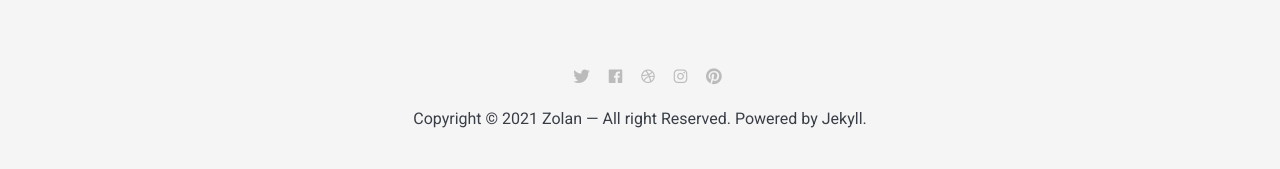
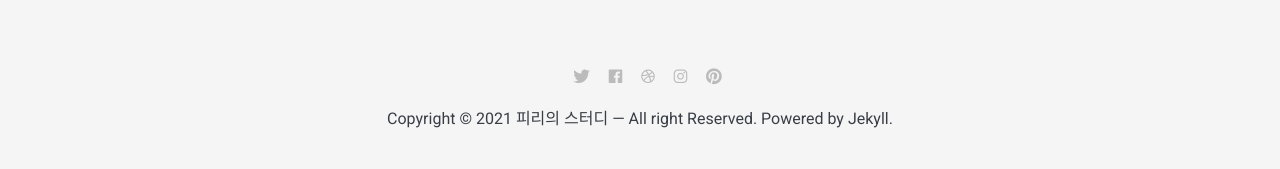
Before and after one commit to piripiribangbang/piripiribangbang.github.io, a Jekyll site: the page built from _pages/about.md, in a window 1280 px wide. Shown: the part 2152-2321 px from the top of the page. Built offline with Jekyll 4.4.1, drawn with Linux system fonts in a browser that asks for light colours; nearby versions of some CDN libraries.

Commit message:
Update settings.yml

```diff
--- a/_data/settings.yml
+++ b/_data/settings.yml
@@ -1,16 +1,16 @@
 #-------------------------------
 # General Site Settings
-title: Zolan
+title: 피리의 스터디
 logo: logo.svg # You can add own logo.
-description: Zolan is modern minimal theme for Jekyll
+description: "piri's study"
 
 
 #-------------------------------
 # Author Settings
 author:
-  name: Alex Rodriguez
-  image: 01.jpg
-  say-hello: Hello, I’m <strong>Alex Rodriguez</strong>
+  name: piri
+  image:
+  say-hello: Hello, I’m <strong>piri</strong>
   bio: Designs, talks, and writes about <strong>web</strong>, <strong>ethics</strong>, <strong>privacy</strong>, and dev. I share design tutorials, free resources and inspiration. Loves <a href="#">music</a> & riding his bicycle.
 
 
@@ -25,7 +25,7 @@
 
 #-------------------------------
 # Comment Section (Disqus)
-disqus-identifier: mr-brown # add your shortname for Disqus Comment. For example mr-brown
+disqus-identifier: piri # add your shortname for Disqus Comment. For example mr-brown
 
 
 #-------------------------------
@@ -36,7 +36,7 @@
 
 #-------------------------------
 # Google Analytics
-google-analytics: # Add your identifier. For example UA-99631805-1.
+google-analytics: G-VGZDVWEJFB # Add your identifier. For example UA-99631805-1.
 
 
 #-------------------------------
```
